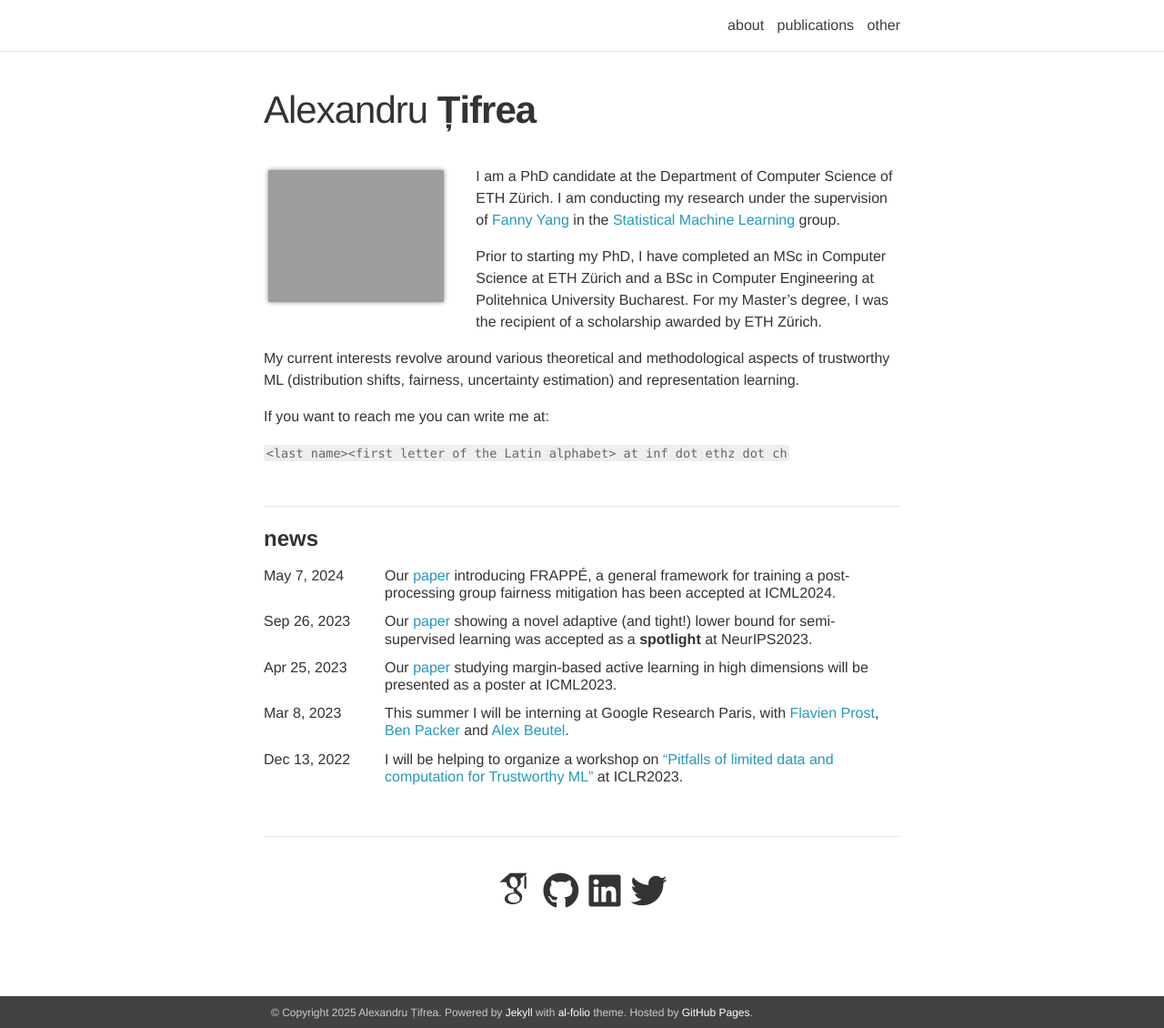
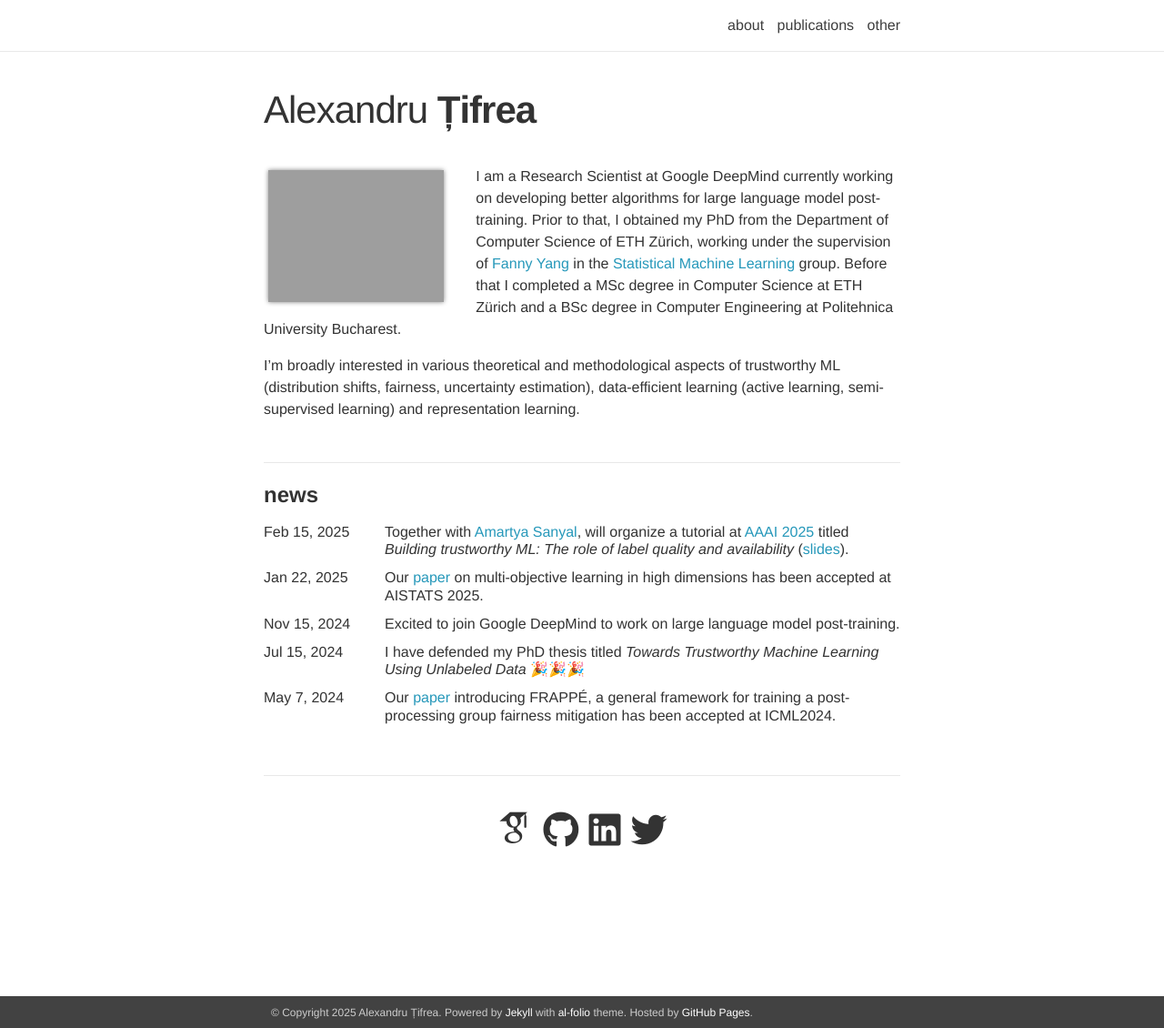
Before and after one commit to alex-tifrea/alex-tifrea.github.io, a Jekyll site: the page built from _pages/about.md, in a window 1280 px wide and 1130 px high. Shown: the whole window at 91% size. Built offline with Jekyll 4.4.1, drawn with Linux system fonts in a browser that asks for light colours; nearby versions of some CDN libraries; some web fonts are replaced.

Commit message:
Added news; changed about me

```diff
--- a/_config.yml
+++ b/_config.yml
@@ -25,6 +25,7 @@ og_image: # The site-wide (default for all links) Open Graph preview image
 # -----------------------------------------------------------------------------
 github_username: alex-tifrea # your GitHub user name
 twitter_username: alexandrutifrea # your Twitter handle
+# bsky_username: alext2.bsky.social # your BlueSky handle
 linkedin_username: alexandru-tifrea-b1b37887 # your LinkedIn user name
 scholar_userid: i7T1FUsAAAAJ # your Google Scholar ID
 orcid_id: # your ORCID ID
--- a/_includes/social.html
+++ b/_includes/social.html
@@ -8,6 +8,8 @@
     {% if site.github_username %}<a href="https://github.com/{{ site.github_username }}" target="_blank" title="GitHub"><i class="fab fa-github"></i></a>{% endif %}
     {% if site.linkedin_username %}<a href="https://www.linkedin.com/in/{{ site.linkedin_username }}" target="_blank" title="LinkedIn"><i class="fab fa-linkedin"></i></a>{% endif %}
     {% if site.twitter_username %}<a href="https://twitter.com/{{ site.twitter_username }}" target="_blank" title="Twitter"><i class="fab fa-twitter"></i></a>{% endif %}
+    {% if site.bsky_username %}<a href="https://bsky.app/profile/{{
+      site.bsky_username }}" target="_blank" title="Bluesky"><i class="fab fa-bluesky"></i></a>{% endif %}
     {% if site.strava_userid %}<a href="https://www.strava.com/athletes/{{ site.strava_userid }}" target="_blank" title="Strava"><i class="fab fa-strava"></i></a>{% endif %}
     {% if site.medium_username %}<a href="https://medium.com/@{{ site.medium_username }}" target="_blank" title="Medium"><i class="fab fa-medium"></i></a>{% endif %}
     {% if site.quora_username %}<a href="https://www.quora.com/profile/{{ site.quora_username }}" target="_blank" title="Quora"><i class="fab fa-quora"></i></a>{% endif %}
--- a/_pages/about.md
+++ b/_pages/about.md
@@ -11,16 +11,15 @@ news: true
 social: true
 ---
 
-I am a PhD candidate at the Department of Computer Science of ETH Zürich.
-I am conducting my research under the supervision of [Fanny Yang](http://fanny-yang.de) in the [Statistical Machine Learning](https://sml.inf.ethz.ch) group.
+I am a Research Scientist at Google DeepMind currently working on developing
+better algorithms for large language model post-training. Prior to that,
+I obtained my PhD from the Department of Computer Science of ETH Zürich,
+working under the supervision of [Fanny Yang](http://fanny-yang.de) in the
+[Statistical Machine Learning](https://sml.inf.ethz.ch) group. Before that
+I completed a MSc degree in Computer Science at ETH Zürich and a BSc degree in
+Computer Engineering at Politehnica University Bucharest.
 
-Prior to starting my PhD, I have completed an MSc in Computer Science at ETH Zürich and
-a BSc in Computer Engineering at Politehnica University Bucharest.
-For my Master's degree, I was the recipient of a scholarship awarded by ETH Zürich.
-
-My current interests revolve around various theoretical and methodological aspects of
-trustworthy ML (distribution shifts, fairness, uncertainty estimation) and representation learning.
-
-If you want to reach me you can write me at:
-
-`<last name><first letter of the Latin alphabet> at inf dot ethz dot ch`
+I'm broadly interested in various theoretical and methodological aspects of
+trustworthy ML (distribution shifts, fairness, uncertainty estimation),
+data-efficient learning (active learning, semi-supervised learning) and
+representation learning.
--- a/_pages/teaching.md
+++ b/_pages/teaching.md
@@ -5,6 +5,8 @@ title: other
 ---
 
 <h2>Talks</h2>
+
+**AAAI 2025**, February 2025 - co-organized a tutorial titled [*Building trustworthy ML: The role of label quality and availability*](https://aaai.org/conference/aaai/aaai-25/tutorial-and-lab-list/#TH02) ([slides](../assets/pdf/aaai25_tutorial_slides.pdf)).
 
 **Harvard University**, March 2024 - hosted by **Prof. Flavio Calmon**
 
```
Also changed, not shown: _news/announcement_13.md (added, +7 -0 lines), _news/announcement_14.md (added, +7 -0 lines), _news/announcement_15.md (added, +7 -0 lines), _news/announcement_16.md (added, +10 -0 lines), 1 other file.
